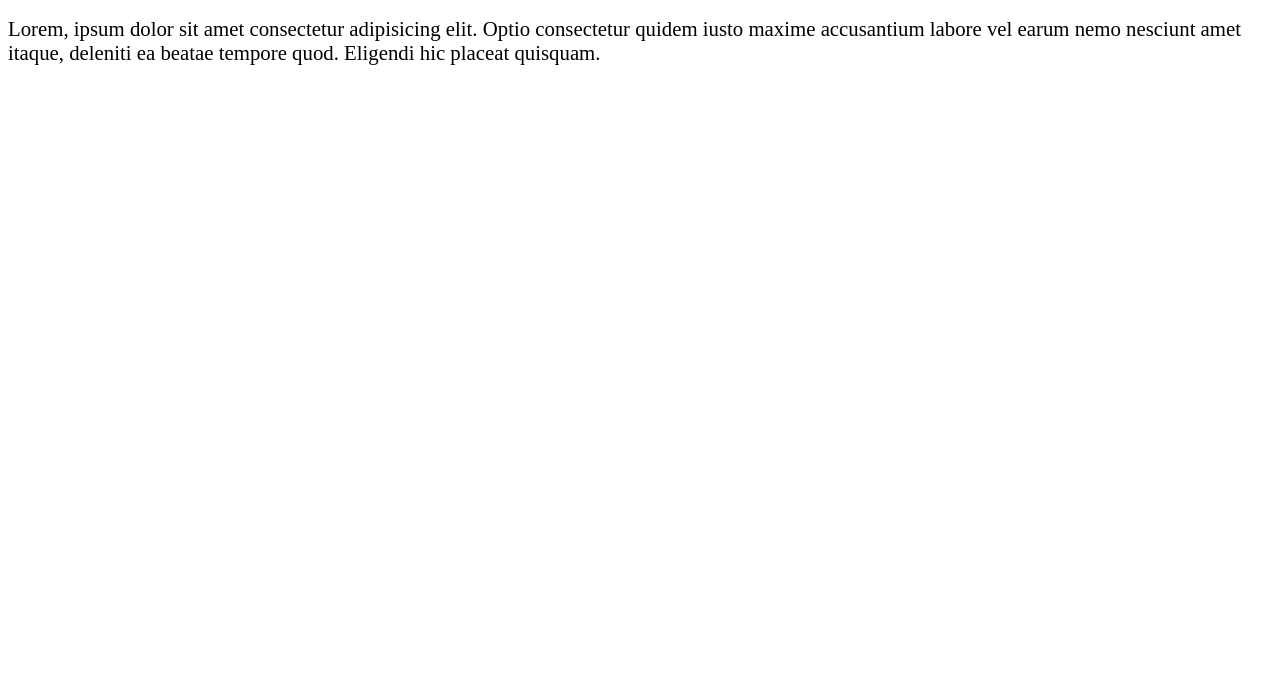
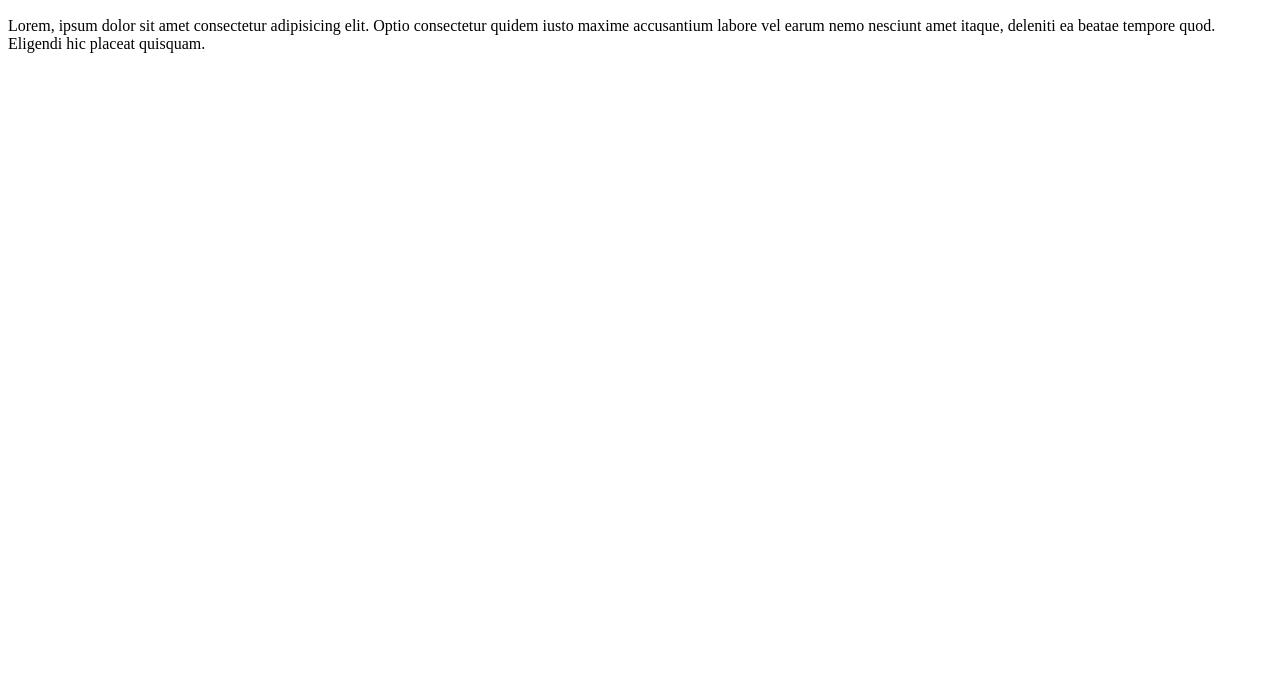
Before and after one commit to GabrielSilvaDeAzevedoPalacio/cursoJavascript, a plain HTML site: page index.html in a window 1280 px wide. Shown: the part 102-800 px from the top of the page. Drawn offline with Linux system fonts and the light colour scheme.

Commit message:
colocando estilo font size

```diff
--- a/index.html
+++ b/index.html
@@ -7,7 +7,7 @@
 </head>
 <body>
     <h1 style="color:red; text-align: center; font-size: 3rem;">meu primeiro site</h1>
-    <p style="font-size: 1.3rem;">Lorem, ipsum dolor sit amet consectetur adipisicing elit. Optio consectetur quidem iusto maxime accusantium labore vel earum nemo nesciunt amet itaque, deleniti ea beatae tempore quod. Eligendi hic placeat quisquam.</p>
+    <p style="font-size: 1.3;">Lorem, ipsum dolor sit amet consectetur adipisicing elit. Optio consectetur quidem iusto maxime accusantium labore vel earum nemo nesciunt amet itaque, deleniti ea beatae tempore quod. Eligendi hic placeat quisquam.</p>
     <script> src="script.js"</script>
 </body>
 </html>
```
